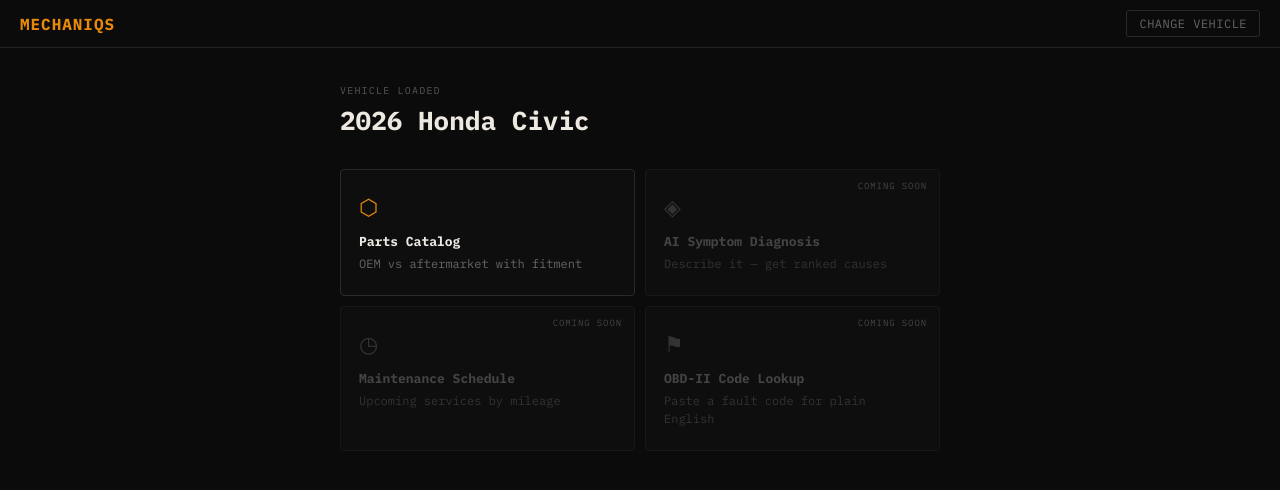
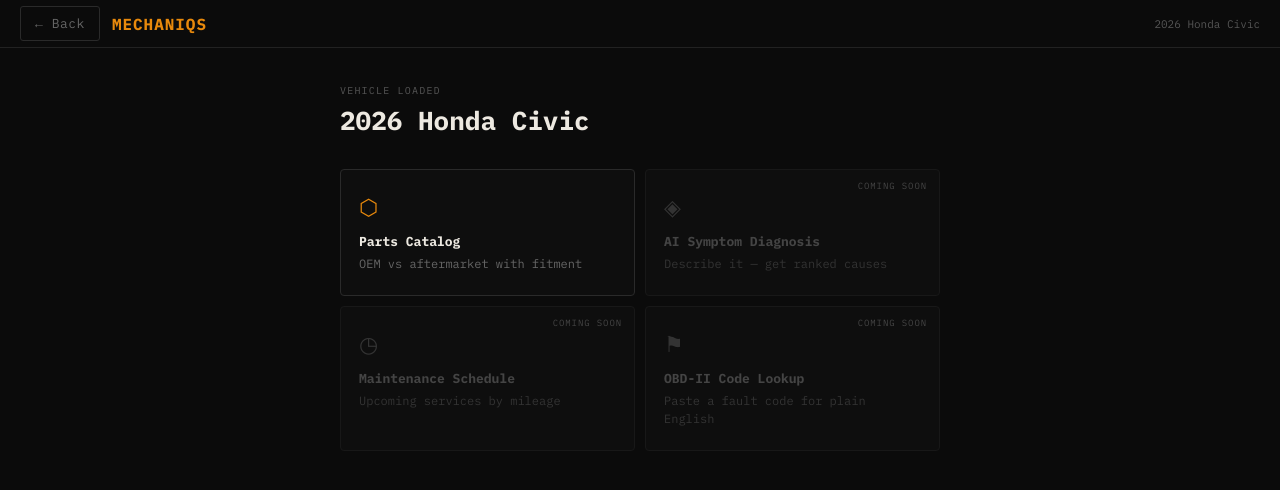
Before and after one commit to jkruse17/mechanIQs, a React (Vite) app: page / in a window 1280 px wide. Both pictures are taken after a click on the element 640 px from the left and 324 px from the top of the page. Shown: the top 490 px of the page. Built offline with nearby package versions, Linux system fonts and the light colour scheme.

Commit message:
Back button refactor

```diff
--- a/src/App.jsx
+++ b/src/App.jsx
@@ -231,8 +231,11 @@
             <div style={G.app}>
                 <style>{`@import url('https://fonts.googleapis.com/css2?family=IBM+Plex+Mono:ital,wght@0,400;0,500;0,700&display=swap'); * { box-sizing: border-box; margin: 0; padding: 0; }`}</style>
                 <div style={G.topbar}>
-                    <span style={G.logo}>MECHANIQS</span>
-                    <button onClick={() => setScreen("selector")} style={G.ghost}>CHANGE VEHICLE</button>
+                    <div style={{ display: "flex", alignItems: "center", gap: "12px" }}>
+                        <button onClick={() => setScreen("selector")} style={{ ...G.ghost, padding: "8px 14px", fontSize: "13px" }}>← Back</button>
+                        <span style={G.logo}>MECHANIQS</span>
+                    </div>
+                    <span style={{ fontSize: "11px", color: "#555" }}>{vehicle.year} {vehicle.make} {vehicle.model}</span>
                 </div>
                 <div style={{ maxWidth: "640px", margin: "0 auto", padding: "36px 20px" }}>
                     <div style={{ marginBottom: "32px" }}>
@@ -267,10 +270,12 @@
                 <style>{`@import url('https://fonts.googleapis.com/css2?family=IBM+Plex+Mono:ital,wght@0,400;0,500;0,700&display=swap'); * { box-sizing: border-box; margin: 0; padding: 0; }`}</style>
                 <div style={G.topbar}>
                     <div style={{ display: "flex", alignItems: "center", gap: "12px" }}>
+                        <button onClick={() => setScreen("hub")} style={{ ...G.ghost, padding: "8px 14px", fontSize: "13px" }}>← Back</button>
                         <span style={G.logo}>MECHANIQS</span>
-                        <span style={{ color: "#444", fontSize: "12px" }}>/ Parts</span>
+                        <span style={{ color: "#333", fontSize: "12px" }}>›</span>
+                        <span style={{ color: "#888", fontSize: "12px" }}>Parts</span>
                     </div>
-                    <button onClick={() => setScreen("hub")} style={G.ghost}>← HUB</button>
+                    <span style={{ fontSize: "11px", color: "#555" }}>{vehicle.year} {vehicle.make} {vehicle.model}</span>
                 </div>
                 <div style={{ maxWidth: "760px", margin: "0 auto", padding: "28px 20px" }}>
                     <div style={{ marginBottom: "20px" }}>
@@ -337,13 +342,14 @@
                 {/* Topbar */}
                 <div style={G.topbar}>
                     <div style={{ display: "flex", alignItems: "center", gap: "12px" }}>
+                        <button onClick={() => setScreen("parts")} style={{ ...G.ghost, padding: "8px 14px", fontSize: "13px" }}>← Back</button>
                         <span style={G.logo}>MECHANIQS</span>
-                        <span style={{ color: "#444", fontSize: "12px" }}>/ {selectedPart.name}</span>
+                        <span style={{ color: "#333", fontSize: "12px" }}>›</span>
+                        <span style={{ color: "#666", fontSize: "11px", cursor: "pointer" }} onClick={() => setScreen("parts")}>Parts</span>
+                        <span style={{ color: "#333", fontSize: "12px" }}>›</span>
+                        <span style={{ color: "#888", fontSize: "11px" }}>{selectedPart.name}</span>
                     </div>
-                    <div style={{ display: "flex", alignItems: "center", gap: "8px" }}>
-                        <span style={{ fontSize: "11px", color: "#555" }}>{vehicle.year} {vehicle.make} {vehicle.model}</span>
-                        <button onClick={() => setScreen("parts")} style={G.ghost}>← PARTS</button>
-                    </div>
+                    <span style={{ fontSize: "11px", color: "#555" }}>{vehicle.year} {vehicle.make} {vehicle.model}</span>
                 </div>
 
                 {/* Main split */}
```
